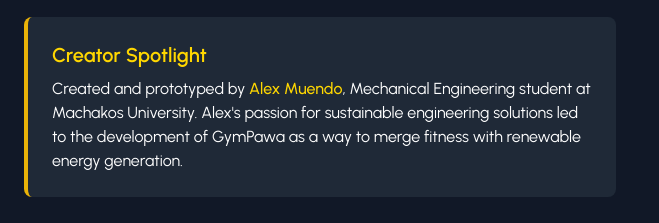
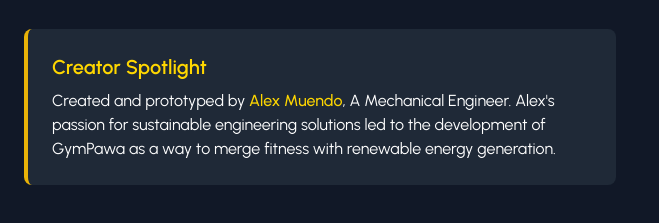
Before and after one commit to AL3X-Tk/gympawa, a plain HTML site: page index.html in a window 1280 px wide. Shown: the part 1423-1646 px from the top of the page, 0-659 px from the left. Drawn offline with nearby package versions, Linux system fonts and the light colour scheme.

Commit message:
Wording updates

```diff
--- a/index.html
+++ b/index.html
@@ -69,7 +69,7 @@
 
                     <div class="bg-gray-800 p-6 rounded-lg border-l-4 border-yellow-500">
                         <h3 class="text-xl font-semibold mb-2 gold-text">Creator Spotlight</h3>
-                        <p>Created and prototyped by <span class="gold-text font-medium">Alex Muendo</span>, Mechanical Engineering student at Machakos University. Alex's passion for sustainable engineering solutions led to the development of GymPawa as a way to merge fitness with renewable energy generation.</p>
+                        <p>Created and prototyped by <span class="gold-text font-medium">Alex Muendo</span>, A Mechanical Engineer. Alex's passion for sustainable engineering solutions led to the development of GymPawa as a way to merge fitness with renewable energy generation.</p>
                     </div>
                 </div>
 
```
